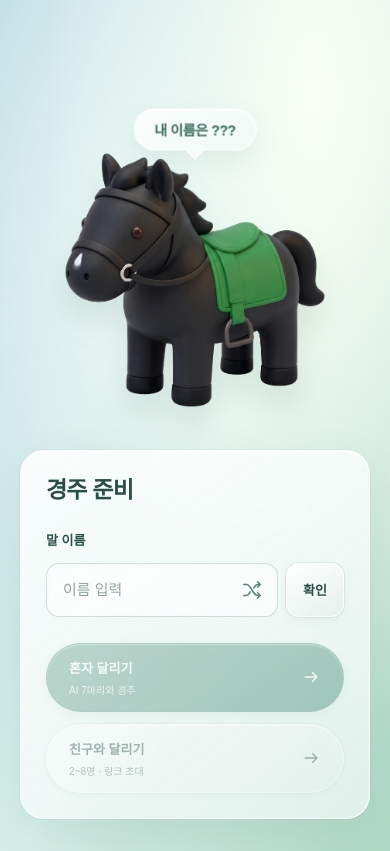
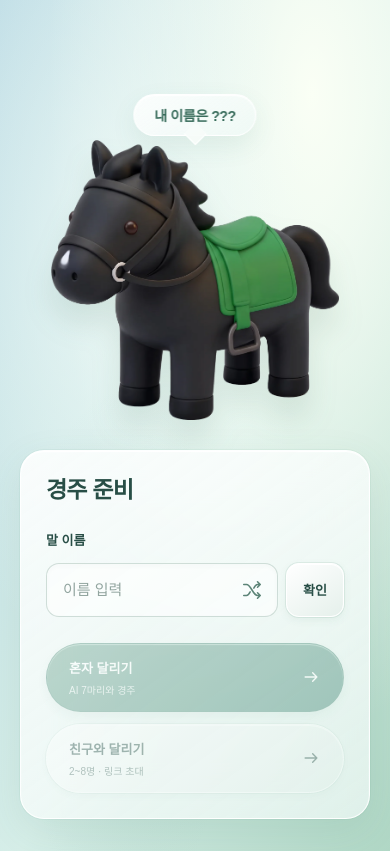
Before and after one commit to meoyaho/gyeongma, a website built with Vite: page index.html in a window 390 px wide. Built offline with nearby package versions, Linux system fonts and the light colour scheme; no server answers; a web font is replaced by a local one.

Commit message:
모바일 대기실 말 크기 복원

```diff
--- a/src/interface.css
+++ b/src/interface.css
@@ -178,7 +178,7 @@ dialog::backdrop { background: #254f4660; backdrop-filter: blur(9px); }
   .hero-content { width: 330px; padding: 25px; }
 }
 @media (max-width: 760px) {
-  .horse-figure { width: 259.2px; height: 259.2px; max-width: 76.95vw; left: 50%; top: 280px; }
+  .horse-figure { width: 288px; height: 288px; max-width: 85.5vw; left: 50%; top: 280px; }
   #lobby-dialog { position: absolute; inset: 450px 20px auto; transform: none; width: calc(100% - 40px); max-height: none; margin-bottom: calc(48px + env(safe-area-inset-bottom)); }
   .site-header { padding: 18px; }
   .brand { font-size: 15px; padding-right: 15px; }
```
